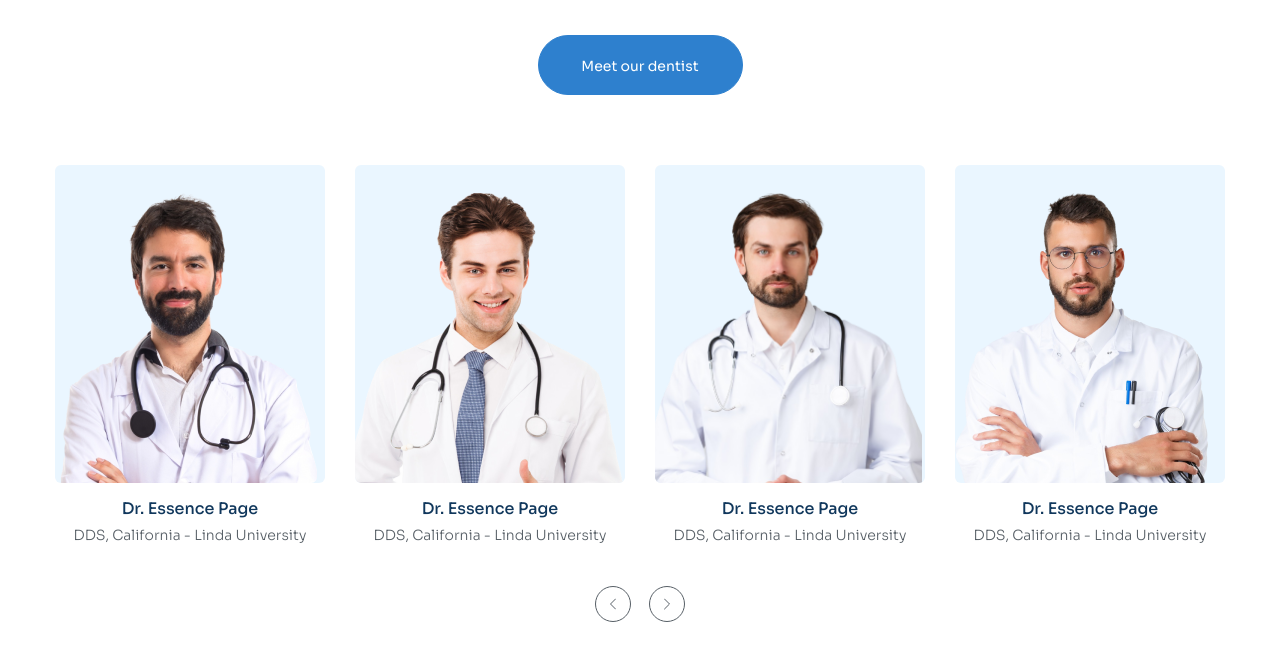
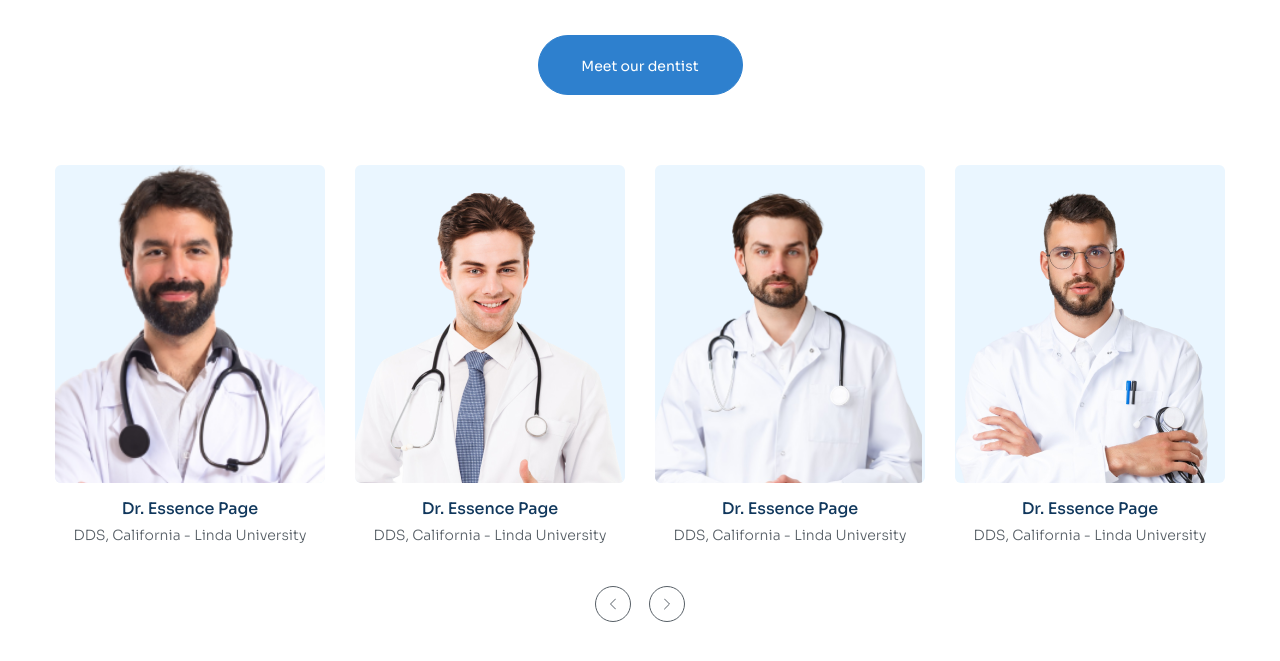
Before and after one commit to nguyentienngocne/Project-03, a plain HTML site: page index.html in a window 1280 px wide. In both pictures the pointer is over the picture 186 px from the left and 3969 px from the top of the page. Shown: the part 3632-4293 px from the top of the page. Drawn offline with Linux system fonts and the light colour scheme.

Commit message:
Làm phần Member #2

```diff
--- a/assets/css/styles.css
+++ b/assets/css/styles.css
@@ -445,6 +445,10 @@ a {
     column-gap: 30px;
 }
 
+.member-item:hover .member-item__thumb {
+    transform: scale(1.2);
+}
+
 .member-item__img-bg {
     padding-top: 28px;
     border-radius: 6px;
@@ -457,6 +461,7 @@ a {
     height: 290px;
     object-fit: cover;
     display: block;
+    transition: 0.25s;
 }
 
 .member-item__name {
```
